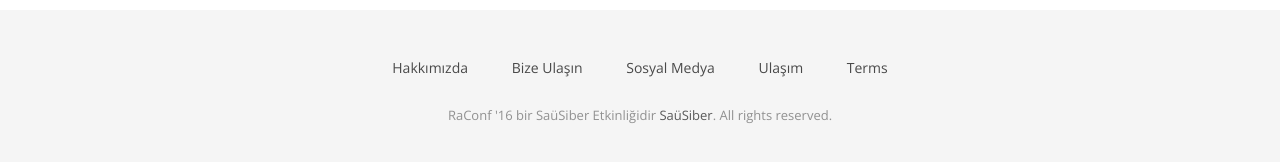
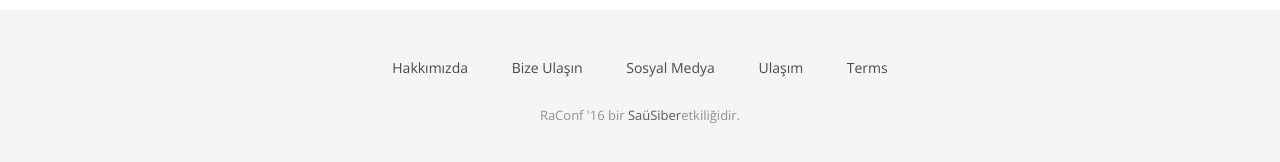
Before and after one commit to bilkamp/bilkamp19.github.io, a Jekyll site: the page built from index.html, in a window 1280 px wide and 900 px high, scrolled down 3285 px. Shown: the part 707-869 px from the top of the window. Built offline with Jekyll 4.4.1, drawn with Linux system fonts in a browser that asks for light colours; nearby versions of some CDN libraries; some web fonts are replaced.

Commit message:
değişiklik

```diff
--- a/_includes/footer.html
+++ b/_includes/footer.html
@@ -12,7 +12,7 @@
             <li><a href="#">Terms</a></li>
           </ul>
         </div>
-        <p>RaConf '16 bir SaüSiber Etkinliğidir <a href="http://www.sausiber.org">SaüSiber</a>. All rights reserved.</p>
+        <p>RaConf '16 bir <a href="http://sausiber.org">SaüSiber</a>etkiliğidir.</p>
       </div>
     </div>
   </div>
```
